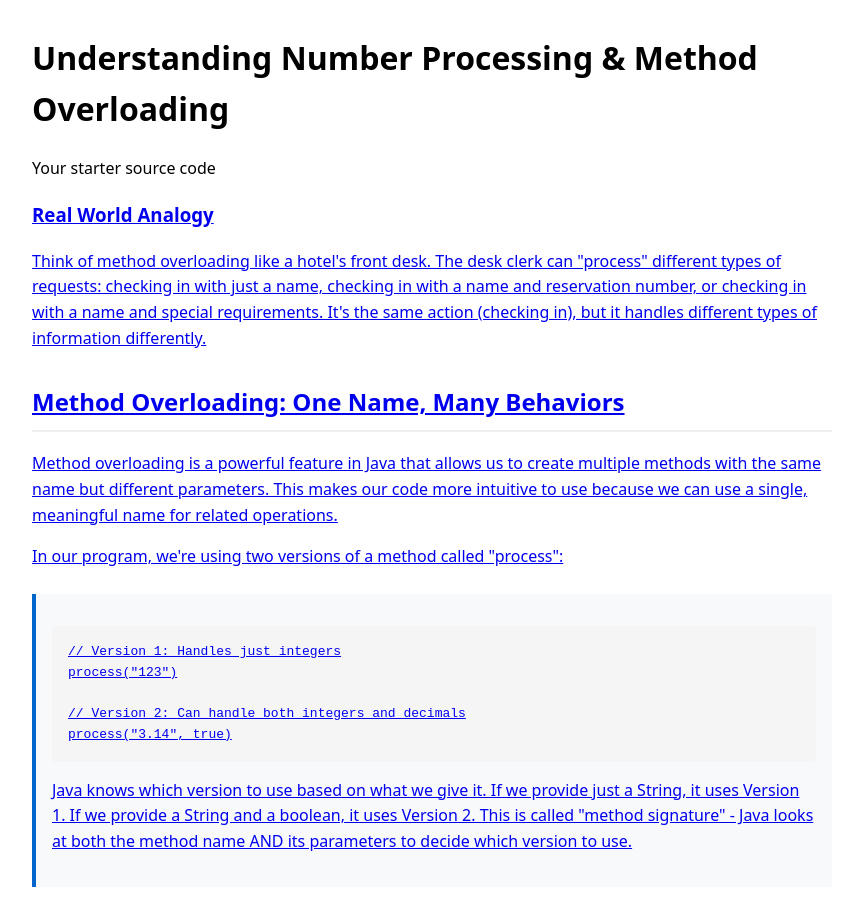
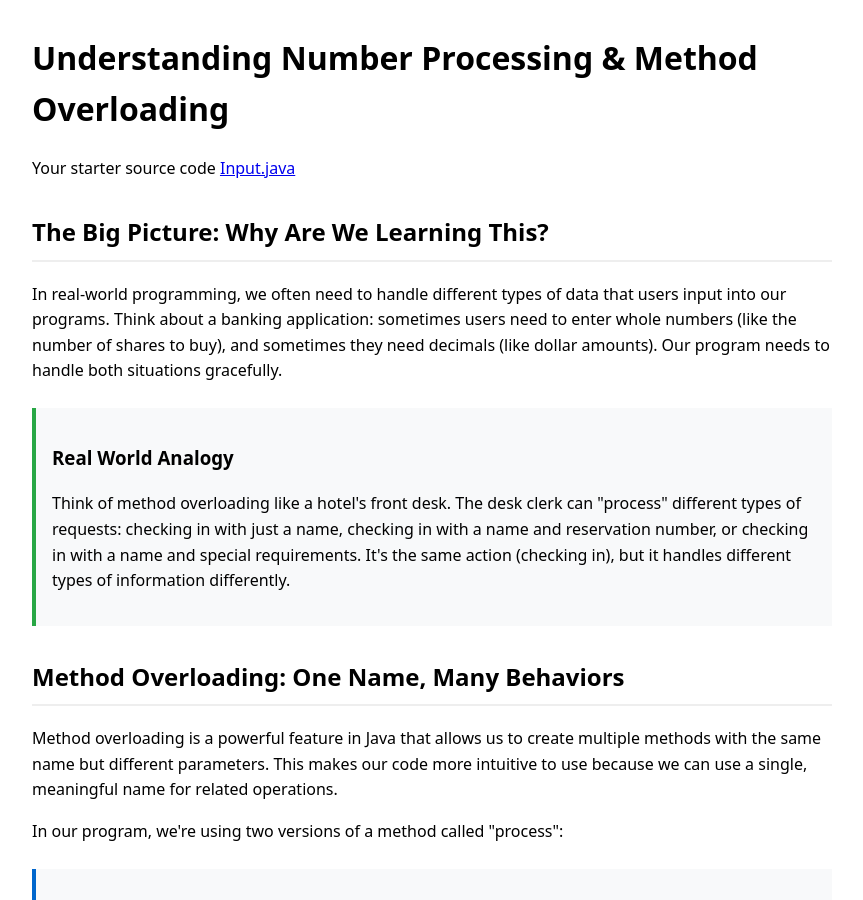
Before and after one commit to norrisaftcc/norrisaftcc.github.io, a Jekyll site: the page projects/javafeb.html, which Jekyll copies as it is, in a window 1280 px wide and 900 px high. Shown: the whole window, without its empty margins (208-1071 px from the left). Built offline with Jekyll 4.4.1, drawn with Linux system fonts in a browser that asks for light colours; some of the changed lines change nothing that is shown.

Commit message:
Update javafeb.html

```diff
--- a/projects/javafeb.html
+++ b/projects/javafeb.html
@@ -38,7 +38,7 @@
     <h1>Understanding Number Processing & Method Overloading</h1>
 
     <div>
-      <p>Your starter source code <a href="Input.java>Input.java</a></p>
+      <p>Your starter source code <a href="Input.java">Input.java</a></p>
     </div>
     <h2>The Big Picture: Why Are We Learning This?</h2>
     <p>In real-world programming, we often need to handle different types of data that users input into our programs. Think about a banking application: sometimes users need to enter whole numbers (like the number of shares to buy), and sometimes they need decimals (like dollar amounts). Our program needs to handle both situations gracefully.</p>
```
